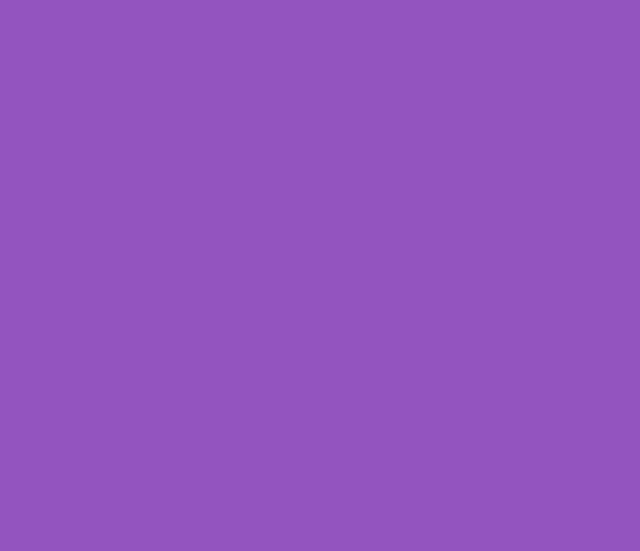
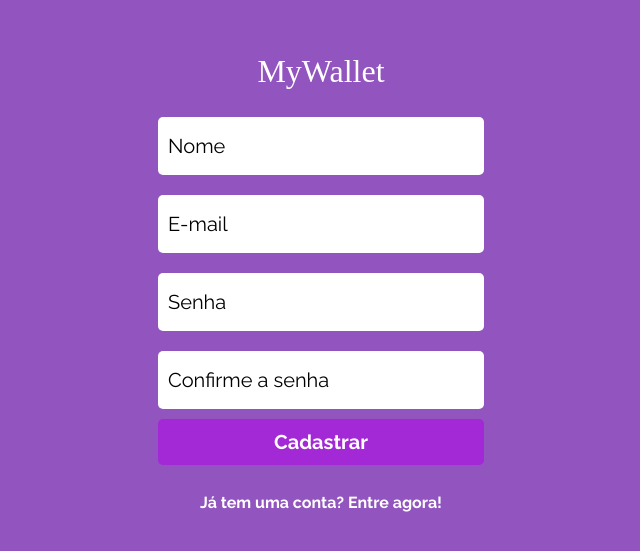
Before and after one commit to ecocaval/My_Wallet_Front, a React (Create React App) app: page /cadastro in a window 1280 px wide. Before the commit this address had no page. Shown: the part 117-668 px from the top of the page, without its empty margins (319-959 px from the left). Built offline with nearby package versions, Linux system fonts and the light colour scheme; a web font is replaced by a local one.

Commit message:
Adding template for register page

```diff
--- a/src/App.js
+++ b/src/App.js
@@ -3,6 +3,7 @@ import styled from "styled-components"
 import Logo from "./components/Logo"
 import { BrowserRouter, Routes, Route } from "react-router-dom"
 import LoginPage from "./pages/LoginPage.js"
+import RegisterPage from "./pages/RegisterPage.js"
 
 export default function App() {
     return(
@@ -15,6 +16,10 @@ export default function App() {
                             path="/"
                             element={<LoginPage/>}
                         />
+                        <Route
+                            path="/cadastro"
+                            element={<RegisterPage/>}
+                        />
                     </Routes>
                 </BrowserRouter>
             </BackGround>
--- a/src/pages/LoginPage.js
+++ b/src/pages/LoginPage.js
@@ -1,9 +1,10 @@
 import { useState } from "react";
-import { StyledMain, Wrapper } from "../styles/LoginPageStyle";
+import { StyledMain, Wrapper } from "../styles/LoginRegisterPageStyle";
 import { StyledButton } from "../styles/StyledButtonStyle";
 import { StyledInput } from "../styles/StyledInputStyle";
 import { StyledLink } from "../styles/StyledLinkStyle";
 import Logo from "../components/Logo";
+import { Link } from "react-router-dom";
 
 export default function LoginPage() {
 
@@ -25,15 +26,15 @@ export default function LoginPage() {
                 <Logo />
                 <form onSubmit={sendLogin}>
                     <StyledInput
-                        value={userLogin}
                         placeholder="E-mail"
                         type="email"
+                        value={userLogin}
                         onChange={(e) => setUserLogin(e.currentTarget.value)}
                     />
                     <StyledInput
-                        value={userPassword}
                         placeholder="Senha"
                         type="password"
+                        value={userPassword}
                         onChange={(e) => setUserPassword(e.currentTarget.value)}
                     />
 
@@ -44,7 +45,9 @@ export default function LoginPage() {
                     </StyledButton>
 
                     <StyledLink>
-                        Primeira vez? Cadastra-se!
+                        <Link to="/cadastro">
+                            Primeira vez? Cadastra-se!
+                        </Link>
                     </StyledLink>
                 </form>
             </StyledMain>
--- /dev/null
+++ b/src/pages/RegisterPage.js
@@ -0,0 +1,69 @@
+import { useState } from "react";
+import { StyledMain, Wrapper } from "../styles/LoginRegisterPageStyle";
+import { StyledButton } from "../styles/StyledButtonStyle";
+import { StyledInput } from "../styles/StyledInputStyle";
+import { StyledLink } from "../styles/StyledLinkStyle";
+import Logo from "../components/Logo";
+import { Link } from "react-router-dom";
+
+export default function RegisterPage() {
+
+    const [userLogin, setUserLogin] = useState("")
+    const [userEmail, setUserEmail] = useState("")
+    const [userPassword, setUserPassword] = useState("")
+    const [userPasswordConf, setUserPasswordConf] = useState("")
+
+
+    function sendRegister(e) {
+        e.preventDefault()
+
+        console.log(userLogin);
+        console.log(userEmail);
+        console.log(userPassword);
+        console.log(userPasswordConf);
+
+        // * put axios request here
+    }
+
+    return (
+        <Wrapper>
+            <StyledMain>
+                <Logo />
+                <form onSubmit={sendRegister}>
+                    <StyledInput
+                        placeholder="Nome"
+                        type="text"
+                        value={userLogin}
+                        onChange={(e) => setUserLogin(e.currentTarget.value)}
+                    />
+                    <StyledInput
+                        placeholder="E-mail"
+                        type="email"
+                        value={userEmail}
+                        onChange={(e) => setUserEmail(e.currentTarget.value)}
+                    />
+                    <StyledInput
+                        placeholder="Senha"
+                        type="password"
+                        value={userPassword}
+                        onChange={(e) => setUserPassword(e.currentTarget.value)}
+                    />
+                    <StyledInput
+                        placeholder="Confirme a senha"
+                        type="password"
+                        value={userPasswordConf}
+                        onChange={(e) => setUserPasswordConf(e.currentTarget.value)}
+                    />
+                    <StyledButton>
+                        <p>Cadastrar</p>
+                    </StyledButton>
+                </form>
+                <StyledLink>
+                    <Link to="/">
+                        Já tem uma conta? Entre agora!
+                    </Link>
+                </StyledLink>
+            </StyledMain>
+        </Wrapper>
+    )
+}
--- a/src/styles/StyledLinkStyle.js
+++ b/src/styles/StyledLinkStyle.js
@@ -1,9 +1,12 @@
 import styled from "styled-components"
 
-export const StyledLink = styled.a`
-    font-family: 'Raleway';
-    font-weight: 700;
+export const StyledLink = styled.div`
     margin: auto;
     margin-top: 30px;
-    color: #FFFFFF;
+    > a {
+        font-family: 'Raleway';
+        font-weight: 700;
+        text-decoration: none;
+        color: #FFFFFF;
+    }
 `
```
Also changed, not shown: src/styles/LoginRegisterPageStyle.js (renamed from src/styles/LoginPageStyle.js).
